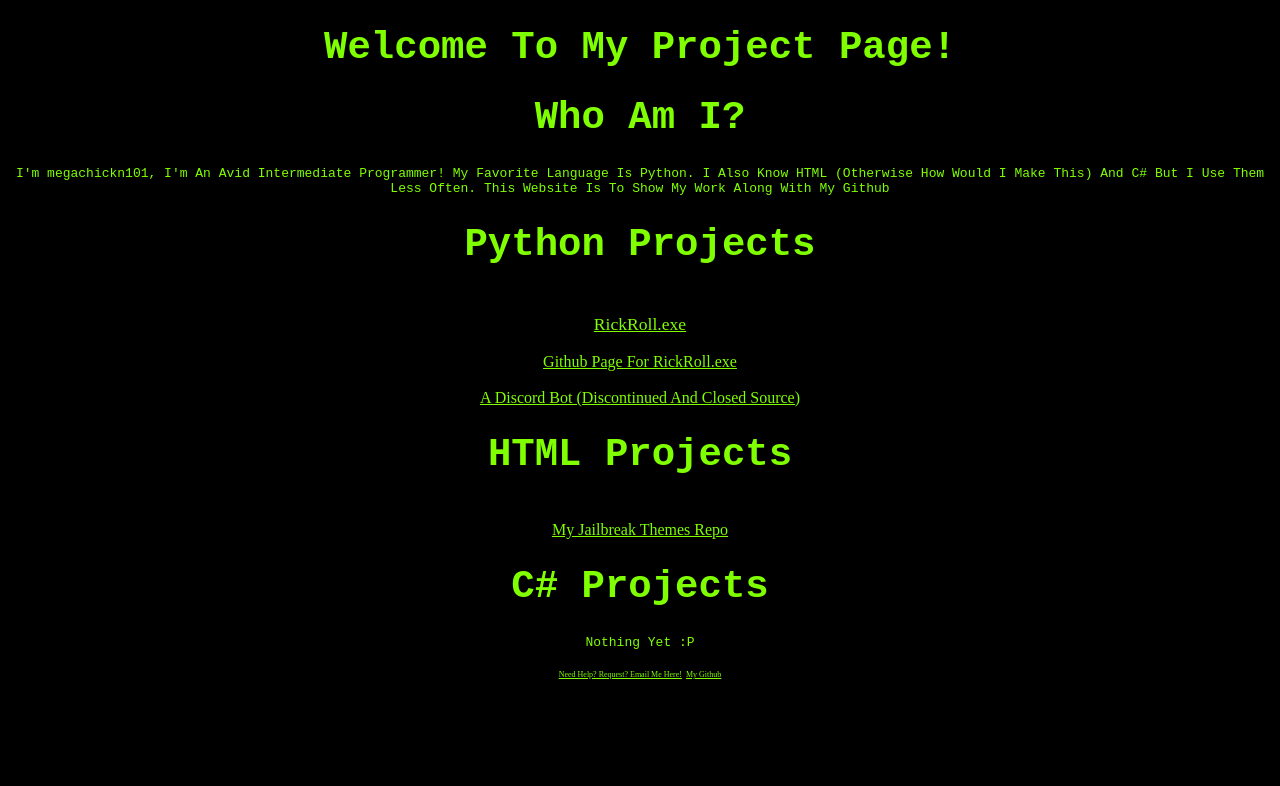
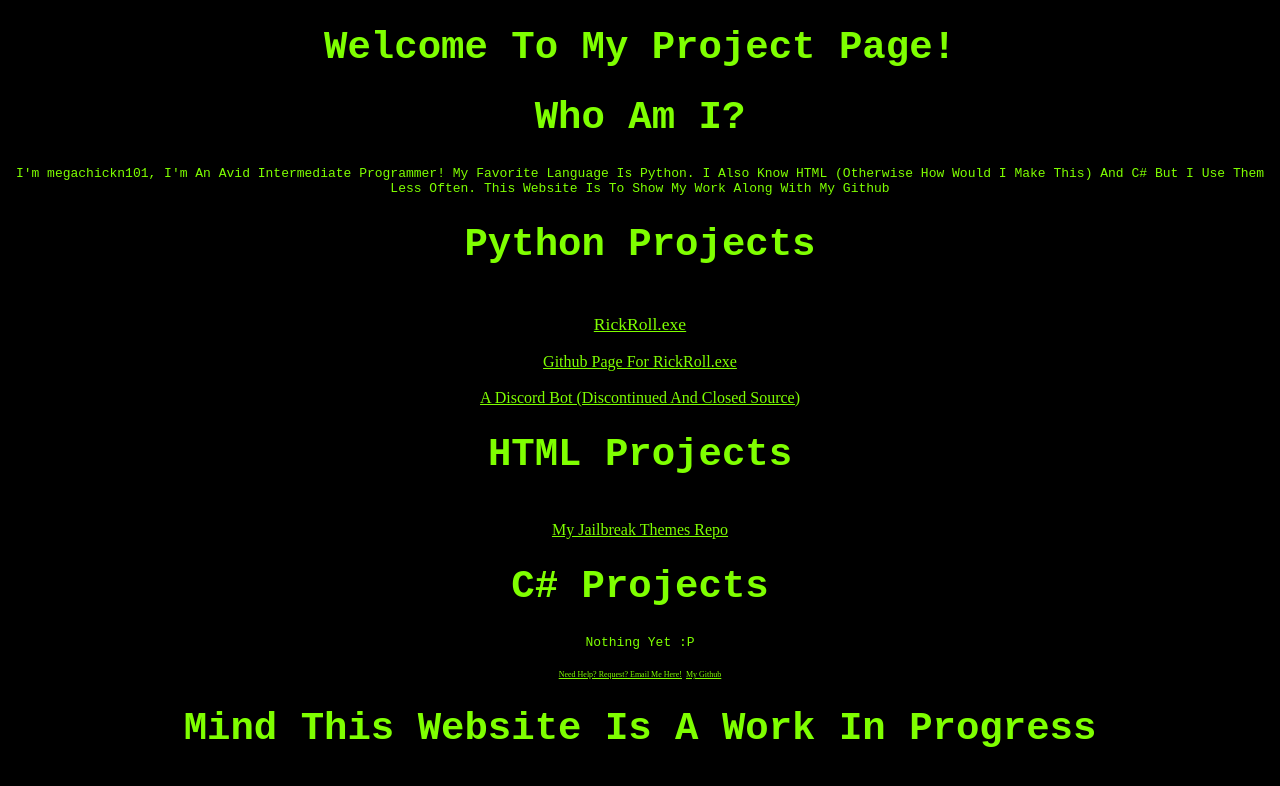
Before and after one commit to megachickn101/megachickn101.github.io, a plain HTML site: page index.html in a window 1280 px wide. Drawn offline with Linux system fonts and the light colour scheme.

Commit message:
Initial commit

```diff
--- a/index.html
+++ b/index.html
@@ -18,6 +18,7 @@
 <p>Nothing Yet :P</p>
 <a href="mailto:megachickn101@gmail.com" style="color:chartreuse;text-align:center;font-size:50%;">Need Help? Request? Email Me Here!</a>
 <a href="https://www.github.com/megachickn101" style="color:chartreuse;text-align:center;font-size:50%;">My Github</a>
+<h1>Mind This Website Is A Work In Progress</h1>
 </center>
 </body>
 </html>
```
Also changed, not shown: repo/deb/index.html (+1 -1 lines).
